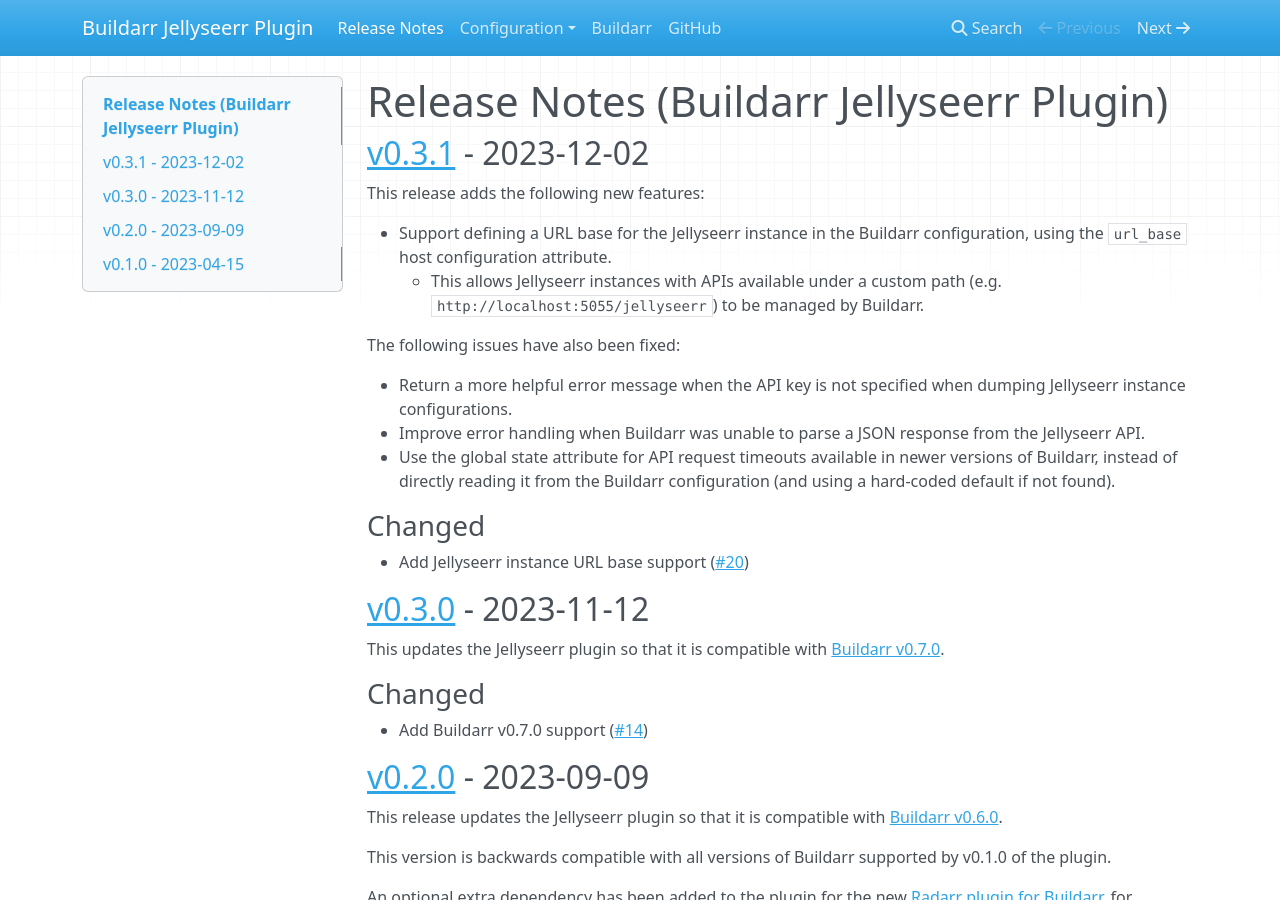
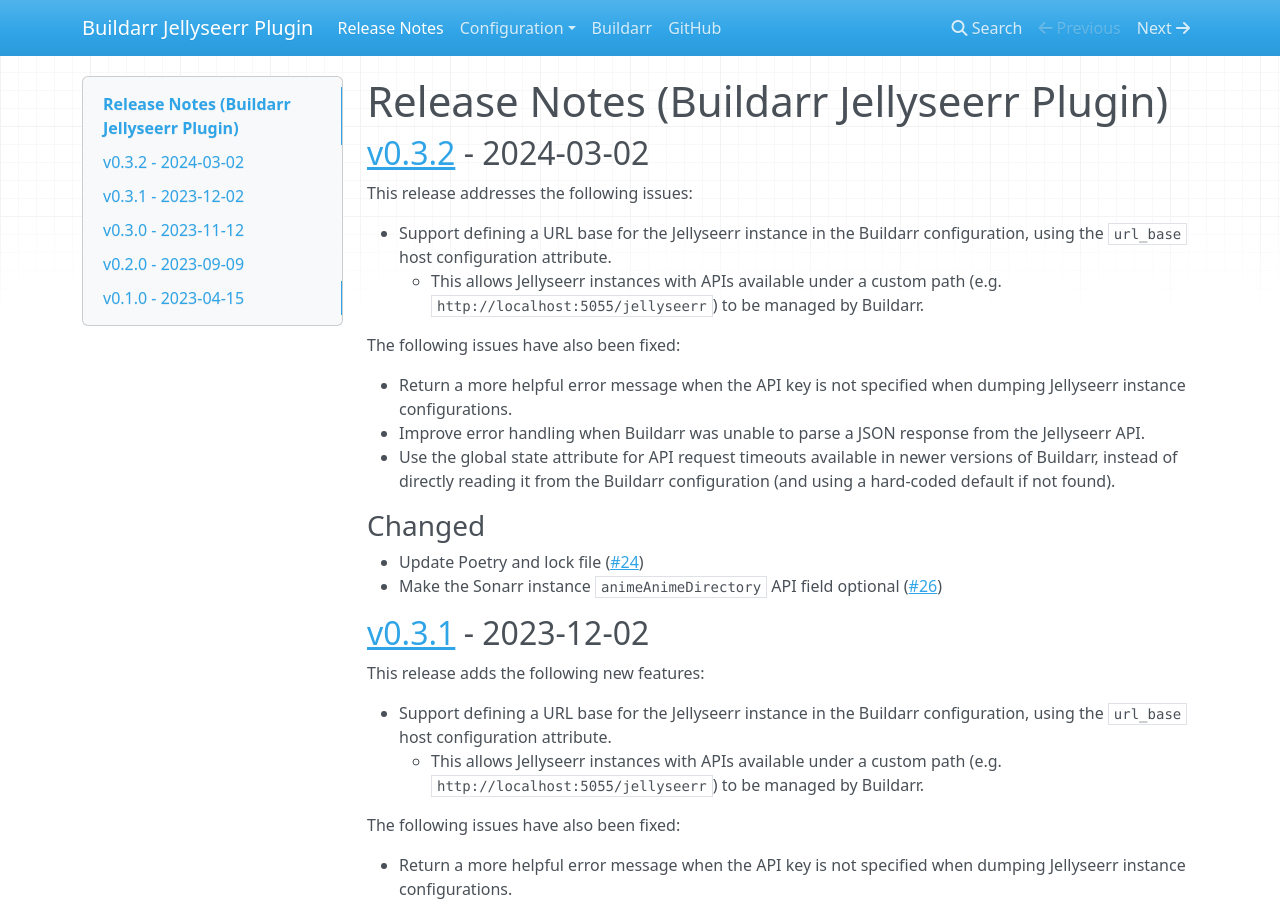
Before and after one commit to rebuildarr/buildarr-jellyseerr, an MkDocs documentation site: the page built from docs/release-notes.md, in a window 1280 px wide and 900 px high. Built offline with MkDocs 1.6.1, drawn with Linux system fonts in a browser that asks for light colours; nearby versions of some CDN libraries.

Commit message:
Tag v0.3.2 (#28)
* Bump version
* Add release notes

```diff
--- a/docs/release-notes.md
+++ b/docs/release-notes.md
@@ -1,4 +1,23 @@
 # Release Notes (Buildarr Jellyseerr Plugin)
+
+## [v0.3.2](https://github.com/buildarr/buildarr-jellyseerr/releases/tag/v0.3.2) - 2024-03-02
+
+This release addresses the following issues:
+
+* Support defining a URL base for the Jellyseerr instance in the Buildarr configuration, using the `url_base` host configuration attribute.
+    * This allows Jellyseerr instances with APIs available under a custom path (e.g. `http://localhost:5055/jellyseerr`) to be managed by Buildarr.
+
+The following issues have also been fixed:
+
+* Return a more helpful error message when the API key is not specified when dumping Jellyseerr instance configurations.
+* Improve error handling when Buildarr was unable to parse a JSON response from the Jellyseerr API.
+* Use the global state attribute for API request timeouts available in newer versions of Buildarr, instead of directly reading it from the Buildarr configuration (and using a hard-coded default if not found).
+
+### Changed
+
+* Update Poetry and lock file ([#24](https://github.com/buildarr/buildarr-jellyseerr/pull/24))
+* Make the Sonarr instance `animeAnimeDirectory` API field optional ([#26](https://github.com/buildarr/buildarr-jellyseerr/pull/26))
+
 
 ## [v0.3.1](https://github.com/buildarr/buildarr-jellyseerr/releases/tag/v0.3.1) - 2023-12-02
 
--- a/pyproject.toml
+++ b/pyproject.toml
@@ -7,7 +7,7 @@
 
 [tool.poetry]
 name = "buildarr-jellyseerr"
-version = "0.3.1"
+version = "0.3.2"
 description = "Jellyseerr media request library application plugin for Buildarr"
 authors = ["Callum Dickinson <callum.dickinson.nz@gmail.com>"]
 license = "GPL-3.0-or-later"
```
